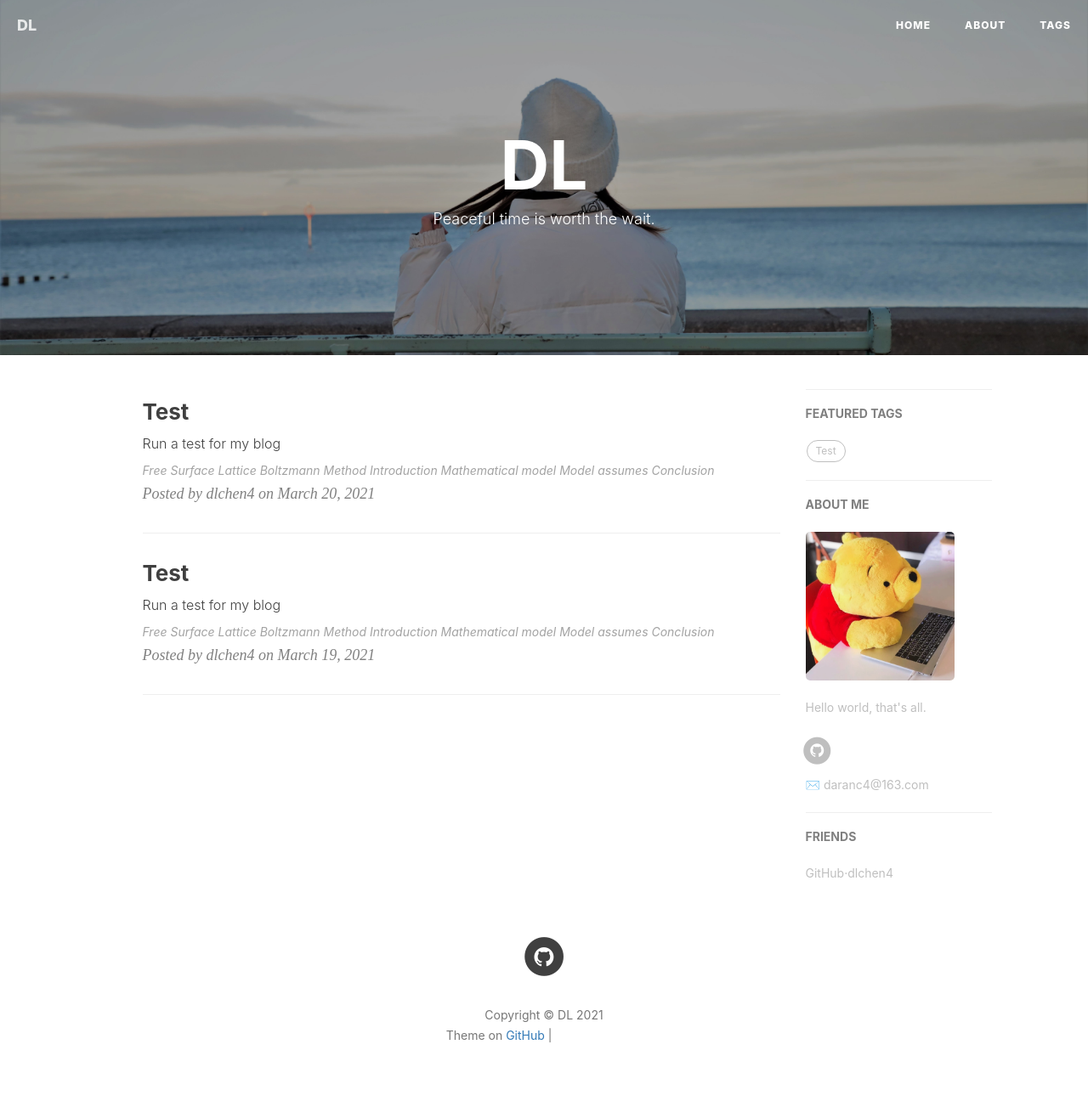
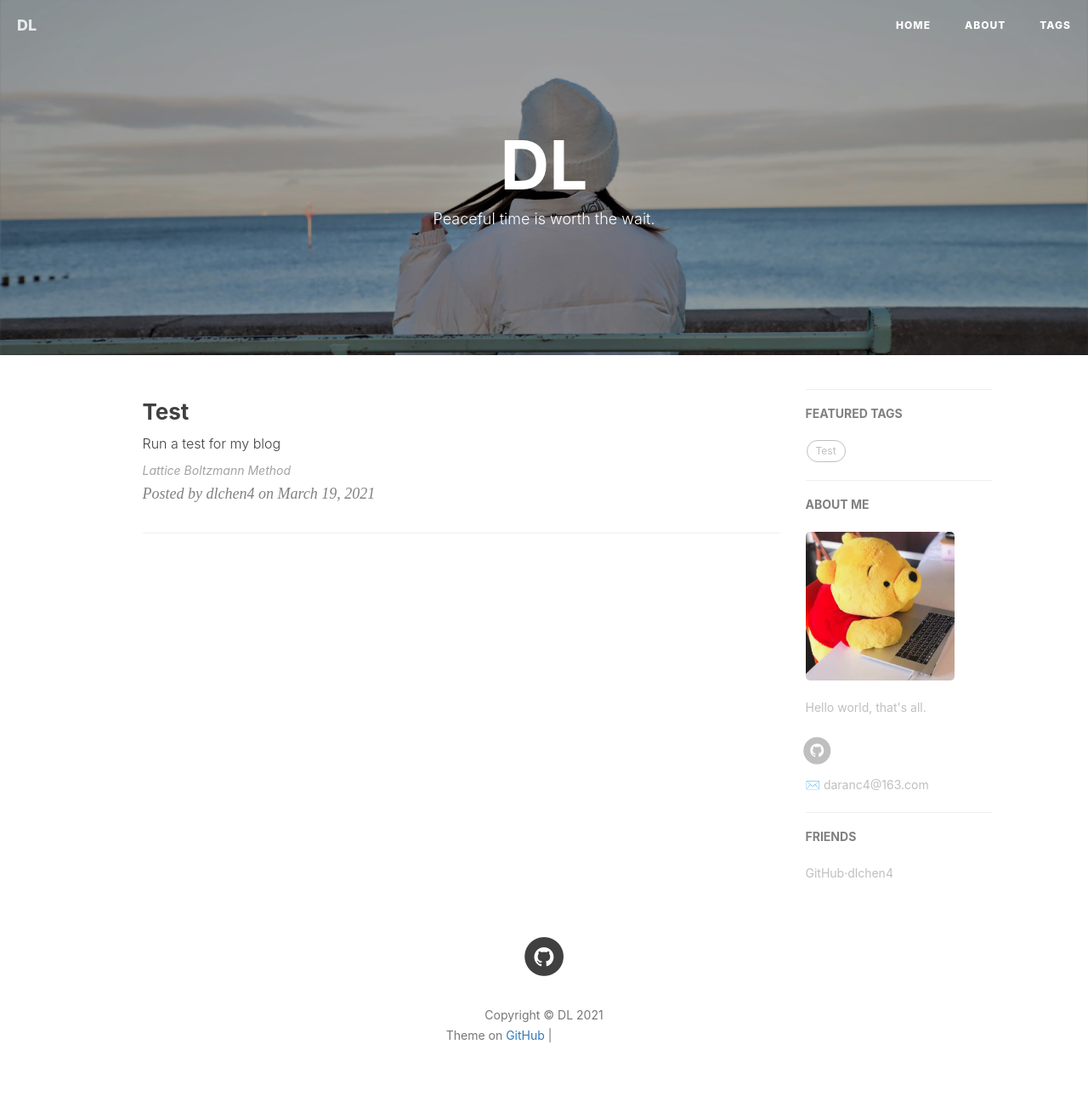
Before and after one commit to dlchen4/dlchen.github.io, a Jekyll site: the page built from index.html, in a window 1280 px wide. Shown: the whole page at 85% size. Built offline with Jekyll 4.4.1, drawn with Linux system fonts in a browser that asks for light colours; nearby versions of some CDN libraries; the list of posts is cut into pages by our own code; comment, search, counter and statistics services are not loaded; grey boxes are pictures that could not be loaded.

Commit message:
Delete 2021-03-20-Test2.md

```diff
--- a/_posts/2021-03-19-Test.md
+++ b/_posts/2021-03-19-Test.md
@@ -10,12 +10,4 @@ tags:
     - Test
 ---
 
-# Free Surface Lattice Boltzmann Method
-
-## Introduction
-
-## Mathematical model
-
-### Model assumes
-
-## Conclusion
+# Lattice Boltzmann Method
--- a/_posts/2021-03-20-Test2.md
+++ /dev/null
@@ -1,21 +0,0 @@
----
-layout:     post
-title:      Test
-subtitle:   Run a test for my blog
-date:       2021-03-20
-author:     dlchen4
-header-img: img/post-web.jpg
-catalog: true
-tags:
-    - Test
----
-
-# Free Surface Lattice Boltzmann Method
-
-## Introduction
-
-## Mathematical model
-
-### Model assumes
-
-## Conclusion
```
